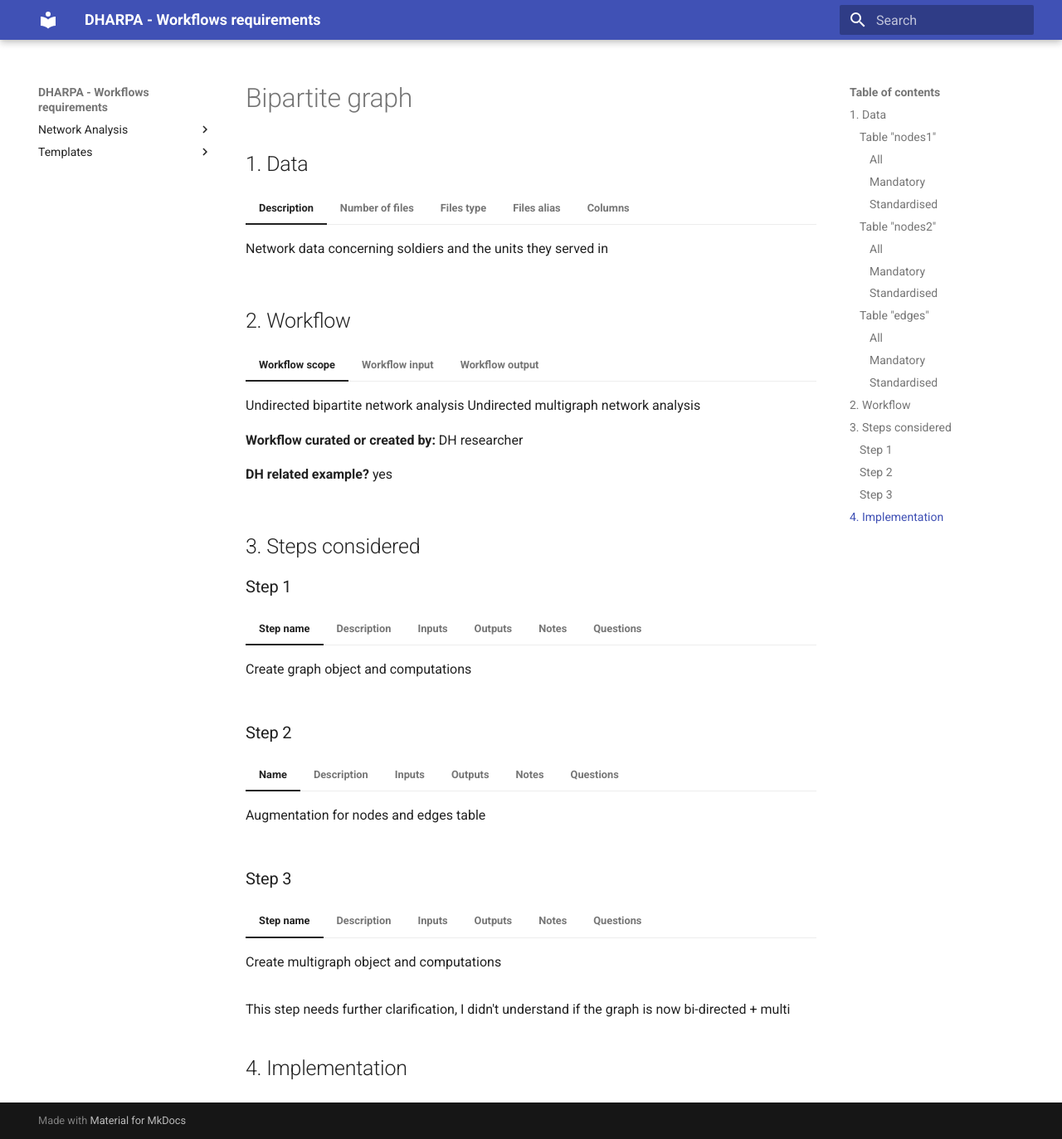
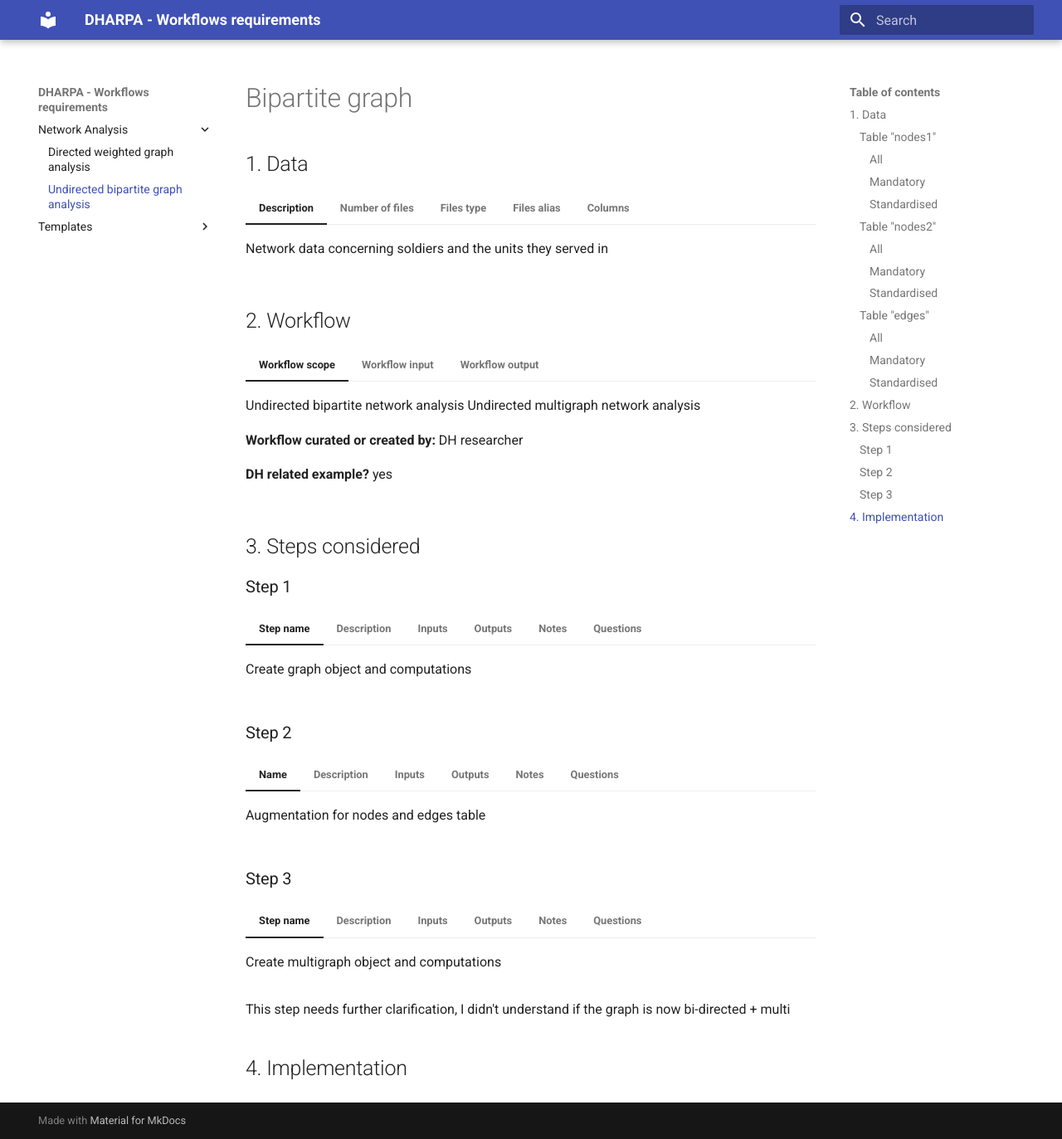
Before and after one commit to DHARPA-Project/DHARPA-Project-workflows-requirements, an MkDocs documentation site: the page built from docs/na-bipartite.md, in a window 1280 px wide and 1373 px high. Shown: the whole window at 83% size. Built offline with MkDocs 1.6.1 and Material for MkDocs 9.7.7, drawn with Linux system fonts in a browser that asks for light colours.

Commit message:
add bipartite

```diff
--- a/mkdocs.yml
+++ b/mkdocs.yml
@@ -9,5 +9,6 @@ markdown_extensions:
 nav:
   - 'Network Analysis':
     - 'Directed weighted graph analysis': 'na-directed-weighted.md'
+    - 'Undirected bipartite graph analysis': 'na-bipartite.md'
   - 'Templates':
     - 'Workflow': 'blank-workflow.md'
```
